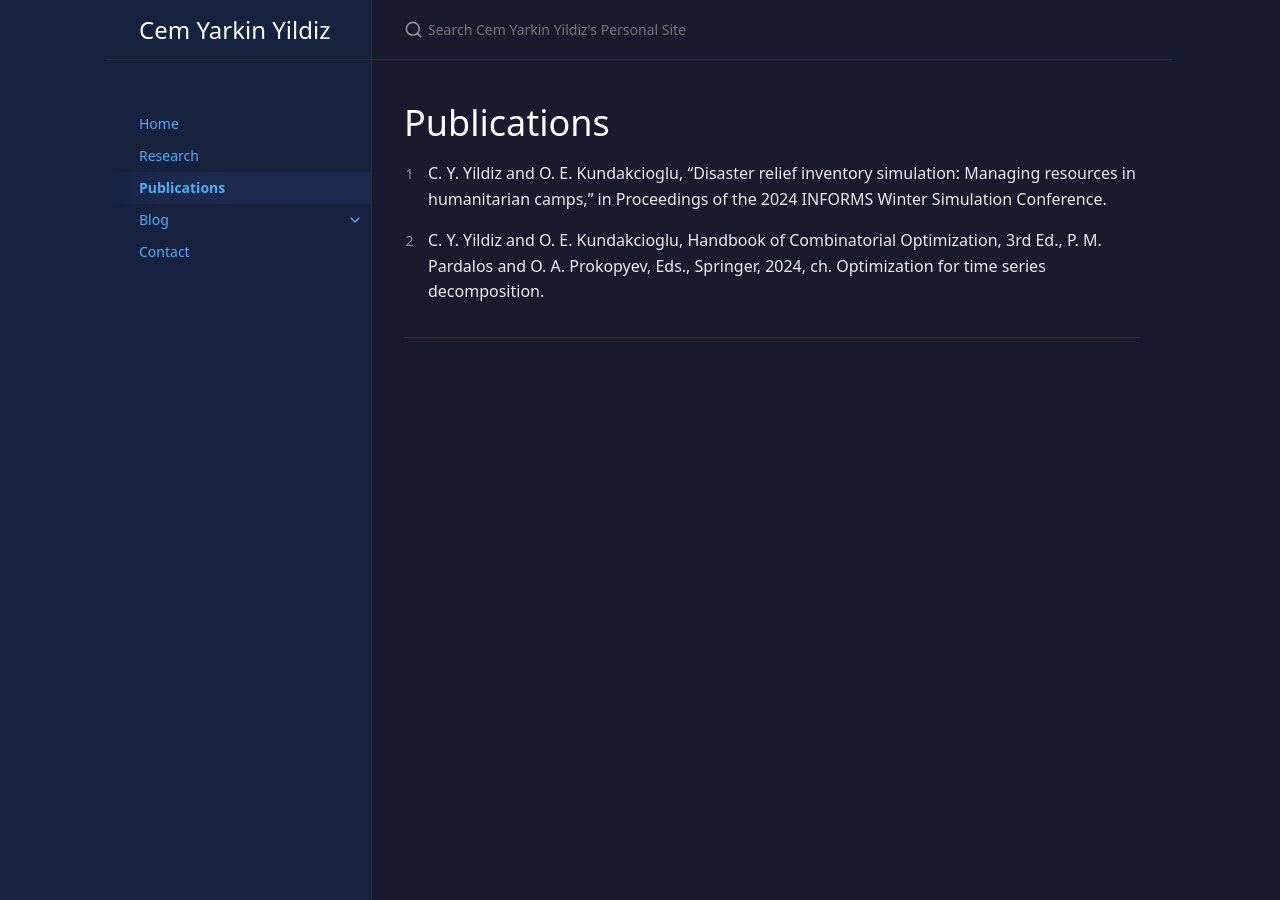
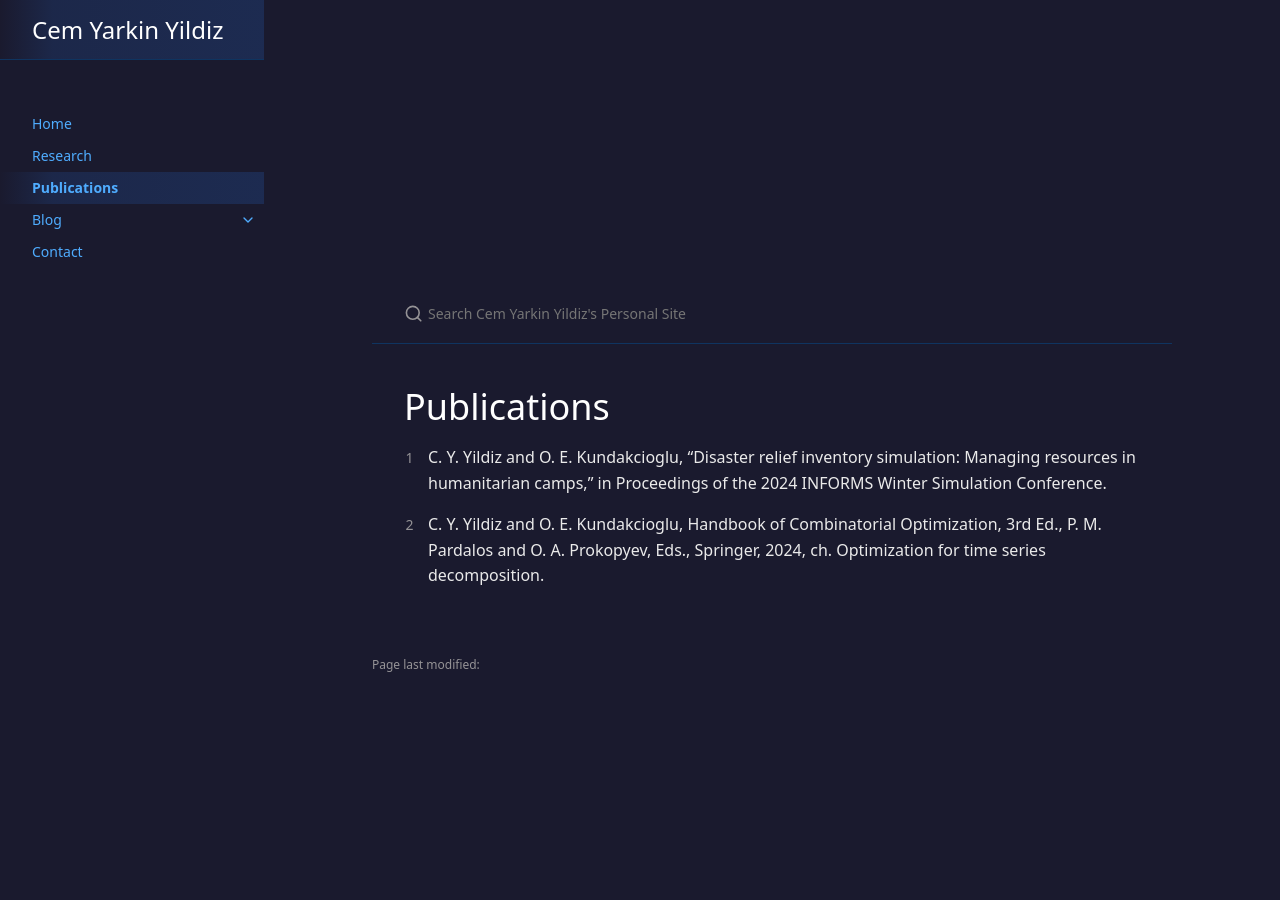
Before and after one commit to cemyarkinyildiz/cemyarkinyildiz.github.io, a Jekyll site: the page built from docs/publications.md, in a window 1280 px wide. Built offline with Jekyll 4.4.1, drawn with Linux system fonts in a browser that asks for light colours.

Commit message:
Update default.html

```diff
--- a/_layouts/default.html
+++ b/_layouts/default.html
@@ -40,13 +36,14 @@ layout: table_wrappers
     </symbol>
   </svg>
 
-  <div class="side-bar">
   <div class="site-header">
     <a href="{{ '/' | absolute_url }}" class="site-title lh-tight">{% include title.html %}</a>
     <a href="#" id="menu-button" class="site-button">
       <svg viewBox="0 0 24 24" class="icon"><use xlink:href="#svg-menu"></use></svg>
     </a>
   </div>
+
+  <!-- Moved Navigation to Top -->
   <nav role="navigation" aria-label="Main" id="site-nav" class="site-nav">
     {% if site.just_the_docs.collections %}
       {% assign collections_size = site.just_the_docs.collections | size %}
@@ -65,7 +62,7 @@ layout: table_wrappers
       {% include nav.html pages=site.html_pages %}
     {% endif %}
   </nav>
-  </div>
+
   <div class="main" id="top">
     <div id="main-header" class="main-header">
       {% if site.search_enabled != false %}
@@ -78,101 +75,25 @@ layout: table_wrappers
         </div>
       {% endif %}
       {% include header_custom.html %}
-      {% if site.aux_links %}
-        <nav aria-label="Auxiliary" class="aux-nav">
-          <ul class="aux-nav-list">
-            {% for link in site.aux_links %}
-              <li class="aux-nav-list-item">
-                <a href="{{ link.last }}" class="site-button"
-                  {% if site.aux_links_new_tab %}
-                  target="_blank" rel="noopener noreferrer"
-                  {% endif %}
-                >
-                  {{ link.first }}
-                </a>
-              </li>
-            {% endfor %}
-          </ul>
-        </nav>
-      {% endif %}
     </div>
+
     <div id="main-content-wrap" class="main-content-wrap">
-      {% unless page.url == "/" %}
-        {% if page.parent %}
-          {%- for node in pages_list -%}
-            {%- if node.parent == nil -%}
-              {%- if page.parent == node.title or page.grand_parent == node.title -%}
-                {%- assign first_level_url = node.url | absolute_url -%}
-              {%- endif -%}
-              {%- if node.has_children -%}
-                {%- assign children_list = pages_list | where: "parent", node.title -%}
-                {%- for child in children_list -%}
-                  {%- if page.url == child.url or page.parent == child.title -%}
-                    {%- assign second_level_url = child.url | absolute_url -%}
-                  {%- endif -%}
-                {%- endfor -%}
-              {%- endif -%}
-            {%- endif -%}
-          {%- endfor -%}
-          <nav aria-label="Breadcrumb" class="breadcrumb-nav">
-            <ol class="breadcrumb-nav-list">
-              {% if page.grand_parent %}
-                <li class="breadcrumb-nav-list-item"><a href="{{ first_level_url }}">{{ page.grand_parent }}</a></li>
-                <li class="breadcrumb-nav-list-item"><a href="{{ second_level_url }}">{{ page.parent }}</a></li>
-              {% else %}
-                <li class="breadcrumb-nav-list-item"><a href="{{ first_level_url }}">{{ page.parent }}</a></li>
-              {% endif %}
-              <li class="breadcrumb-nav-list-item"><span>{{ page.title }}</span></li>
-            </ol>
-          </nav>
-        {% endif %}
-      {% endunless %}
       <div id="main-content" class="main-content" role="main">
         {% if site.heading_anchors != false %}
           {% include vendor/anchor_headings.html html=content beforeHeading="true" anchorBody="<svg viewBox=\"0 0 16 16\" aria-hidden=\"true\"><use xlink:href=\"#svg-link\"></use></svg>" anchorClass="anchor-heading" anchorAttrs="aria-labelledby=\"%html_id%\"" %}
         {% else %}
           {{ content }}
         {% endif %}
+      </div>
+    </div>
 
-        {% if page.has_children == true and page.has_toc != false %}
-          <hr>
-          <h2 class="text-delta">Table of contents</h2>
-          <ul>
-            {%- assign children_list = pages_list | where: "parent", page.title | where: "grand_parent", page.parent -%}
-            {% for child in children_list %}
-              <li>
-                <a href="{{ child.url | absolute_url }}">{{ child.title }}</a>{% if child.summary %} - {{ child.summary }}{% endif %}
-              </li>
-            {% endfor %}
-          </ul>
-        {% endif %}
-
-        {% capture footer_custom %}
-          {%- include footer_custom.html -%}
-        {% endcapture %}
-        {% if footer_custom != "" or site.last_edit_timestamp or site.gh_edit_link %}
-          <hr>
     <footer>
-            {% if site.back_to_top %}
-              <p><a href="#top" id="back-to-top">{{ site.back_to_top_text }}</a></p>
-            {% endif %}
-
-            {{ footer_custom }}
-
       {% if site.last_edit_timestamp or site.gh_edit_link %}
         <div class="d-flex mt-2">
-                {% if site.last_edit_timestamp and site.last_edit_time_format and page.last_modified_date %}
-                  <p class="text-small text-grey-dk-000 mb-0 mr-2">
-                    Page last modified: <span class="d-inline-block">{{ page.last_modified_date | date: site.last_edit_time_format }}</span>.
-                  </p>
+          {% if site.last_edit_timestamp %}
+            <p class="text-small text-grey-dk-000 mb-0 mr-2">Page last modified: <span class="d-inline-block">{{ page.last_modified_date | date: site.last_edit_time_format }}</span></p>
           {% endif %}
-                {% if
-                  site.gh_edit_link and
-                  site.gh_edit_link_text and
-                  site.gh_edit_repository and
-                  site.gh_edit_branch and
-                  site.gh_edit_view_mode
-                %}
+          {% if site.gh_edit_link %}
             <p class="text-small text-grey-dk-000 mb-0">
               <a href="{{ site.gh_edit_repository }}/{{ site.gh_edit_view_mode }}/{{ site.gh_edit_branch }}{% if site.gh_edit_source %}/{{ site.gh_edit_source }}{% endif %}/{{ page.path }}" id="edit-this-page">{{ site.gh_edit_link_text }}</a>
             </p>
@@ -180,20 +101,7 @@ layout: table_wrappers
         </div>
       {% endif %}
     </footer>
-        {% endif %}
 
-      </div>
-    </div>
-
-    {% if site.search_enabled != false %}
-      {% if site.search.button %}
-        <a href="#" id="search-button" class="search-button">
-          <svg viewBox="0 0 24 24" class="icon"><use xlink:href="#svg-search"></use></svg>
-        </a>
-      {% endif %}
-
-      <div class="search-overlay"></div>
-    {% endif %}
   </div>
 </body>
 </html>
```
Also changed, not shown: other parts of _layouts/default.html (+0 -4 lines). Lines whose indentation alone changed are shown as unchanged.
